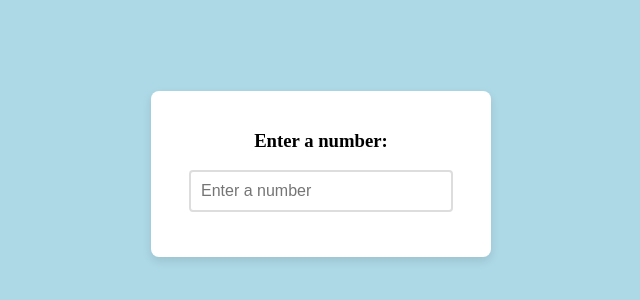
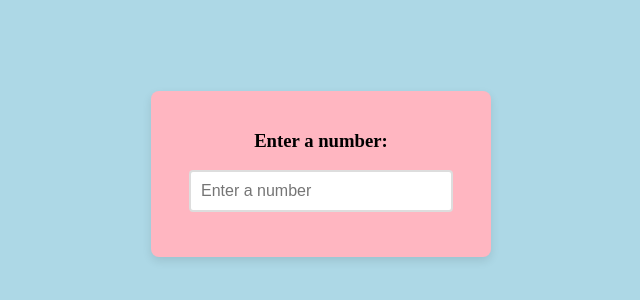
Before and after one commit to elamaran53/small-project, a plain HTML site: page index.html in a window 1280 px wide. Shown: the part 226-526 px from the top of the page, without its empty margins (319-959 px from the left). Drawn offline with Linux system fonts and the light colour scheme.

Commit message:
container background color changed

```diff
--- a/style.css
+++ b/style.css
@@ -8,7 +8,7 @@ body {
     background-color: lightblue;
 }
 .container {
-    background-color: #fff;
+    background-color:lightpink;
     padding: 20px;
     border-radius: 8px;
     box-shadow: 0 4px 10px rgba(0, 0, 0, 0.1);
```
